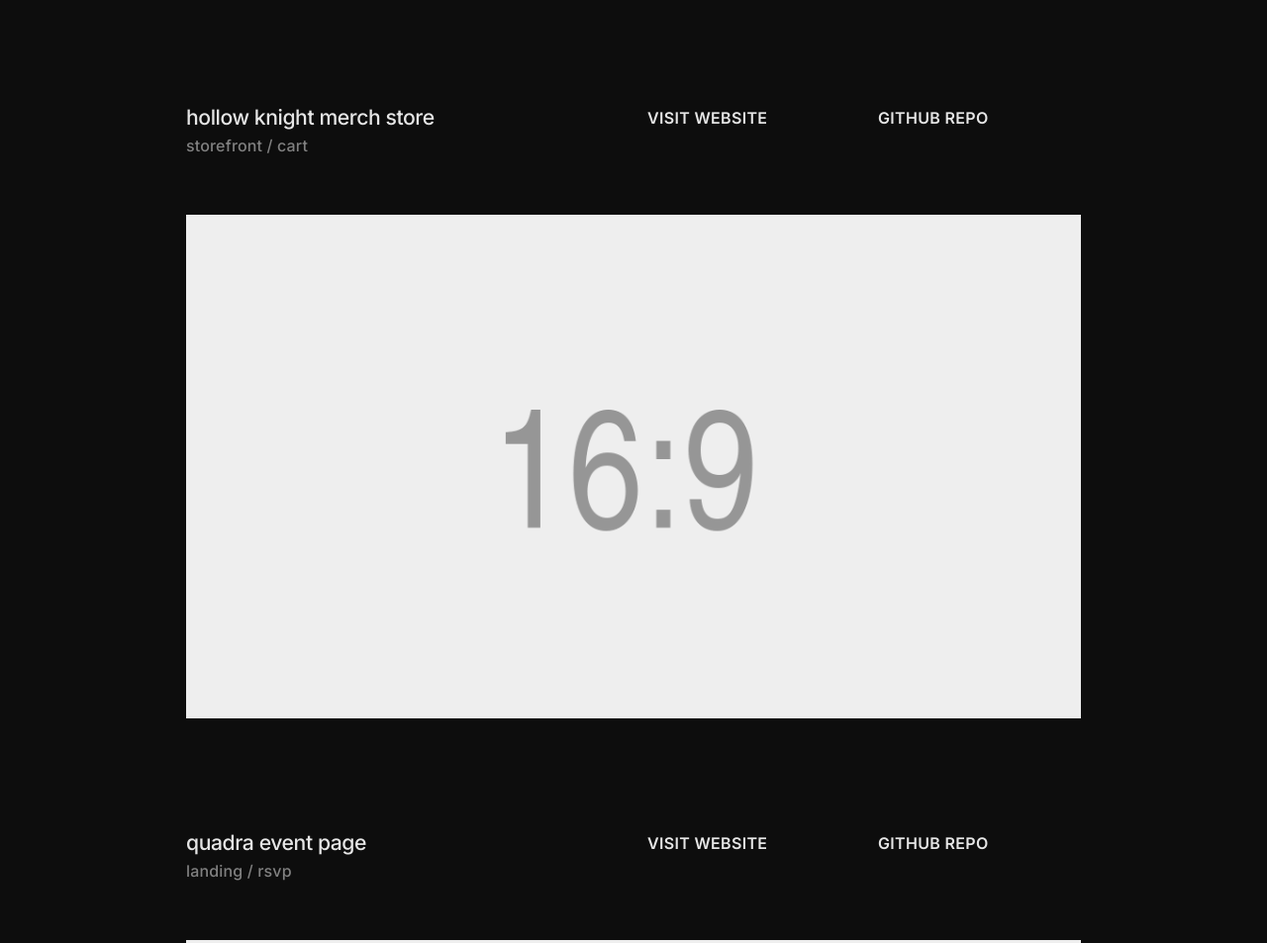
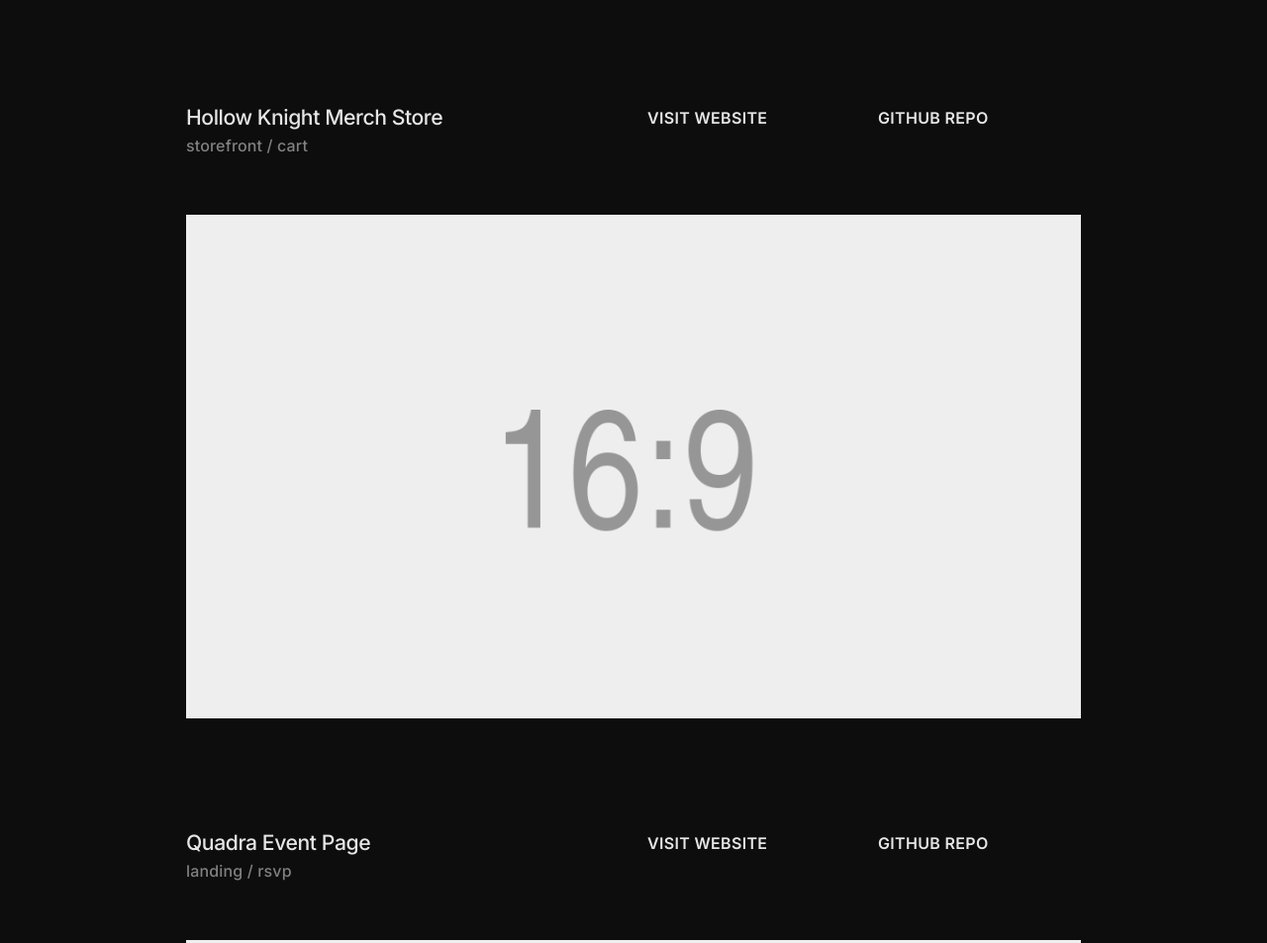
Before and after one commit to jingtianfeng/jtfeng-personal-1, a Jekyll site: the page built from index.html, in a window 1280 px wide. Shown: the part 2053-3006 px from the top of the page at 99% size. Built offline with Jekyll 4.4.1, drawn with Linux system fonts in a browser that asks for light colours.

Commit message:
index FIX: typography of all <h3>

```diff
--- a/index.html
+++ b/index.html
@@ -94,7 +94,7 @@ blockquote: "Let me create a website that just works so you can focus on your zo
         </div>
         <div class="row gy-4 mt-6">
             <div class="col-4 col-md-2">
-                <h3 class="text-lowercase">
+                <h3 class="">
                     Hollow Knight Merch Store
                 </h3>
                 <div class="text-muted">
@@ -123,7 +123,7 @@ blockquote: "Let me create a website that just works so you can focus on your zo
         </div>
         <div class="row gy-4 mt-6">
             <div class="col-4 col-md-2">
-                <h3 class="text-lowercase">
+                <h3 class="">
                     Quadra Event Page
                 </h3>
                 <div class="text-muted">
@@ -172,7 +172,7 @@ blockquote: "Let me create a website that just works so you can focus on your zo
         </div>
         <div class="row gy-4 mt-6">
             <div class="col-4 col-md-1">
-                <h3 class="text-lowercase">
+                <h3 class="border-top border-dark py-4">
                     Languages
                 </h3>
             </div>
@@ -200,7 +200,7 @@ blockquote: "Let me create a website that just works so you can focus on your zo
         </div>
         <div class="row gy-4 mt-6">
             <div class="col-4 col-md-1">
-                <h3 class="text-lowercase">
+                <h3 class="border-top border-dark py-4">
                     Libraries & Frameworks
                 </h3>
             </div>
```
